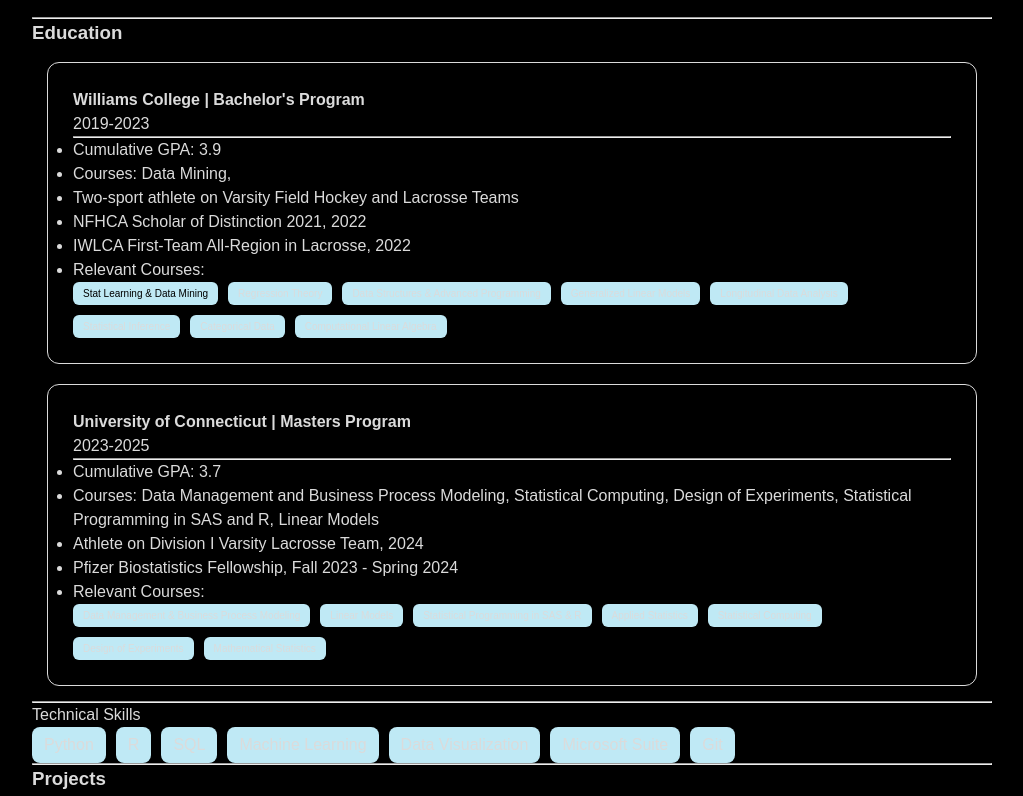
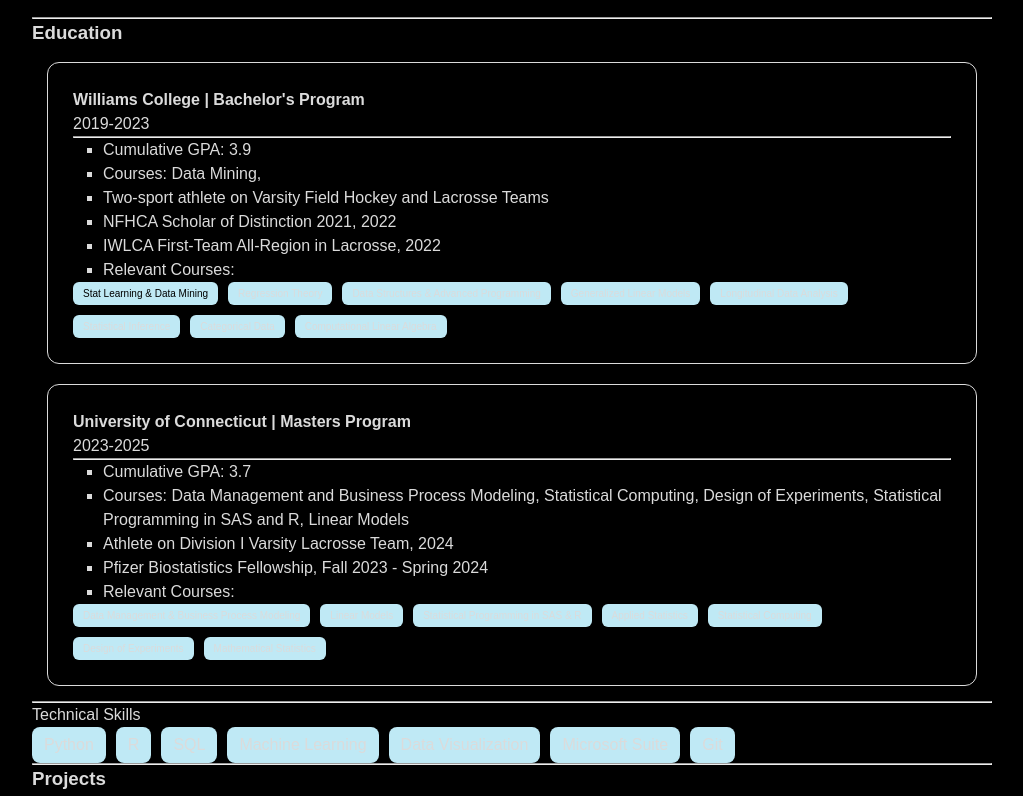
Before and after one commit to hsv23001/Portfolio, a plain HTML site: page index.html in a window 1280 px wide. Shown: the part 255-1051 px from the top of the page, without its empty margins (128-1151 px from the left). Drawn offline with Linux system fonts and the light colour scheme.

Commit message:
Update index.html

```diff
--- a/index.html
+++ b/index.html
@@ -24,7 +24,7 @@
       <p class = "text-align:center;"> <b> Williams College | Bachelor's Program </b>  </p>
       <p> 2019-2023 </p>
       <hr> </hr>
-      <ul class = "padding-left: 30px; list-style-type: square;">
+      <ul style = "padding-left: 30px; list-style: square;">
         <li> Cumulative GPA: 3.9 </li>
         <li> Courses: Data Mining, </li>
         <li> Two-sport athlete on Varsity Field Hockey and Lacrosse Teams</li>
@@ -50,7 +50,7 @@
       <p class = "text-align:center;"> <b> University of Connecticut | Masters Program </b> </p>
       <p> 2023-2025 </p>
       <hr> </hr>
-      <ul class = "padding-left: 30px; list-style-type: square;">
+      <ul style = "padding-left: 30px; list-style: square;">
         <li> Cumulative GPA: 3.7 </li>
         <li> Courses: Data Management and Business Process Modeling, Statistical Computing, Design of Experiments, Statistical Programming in SAS and R, Linear Models</li>
         <li> Athlete on Division I Varsity Lacrosse Team, 2024 </li>
```
